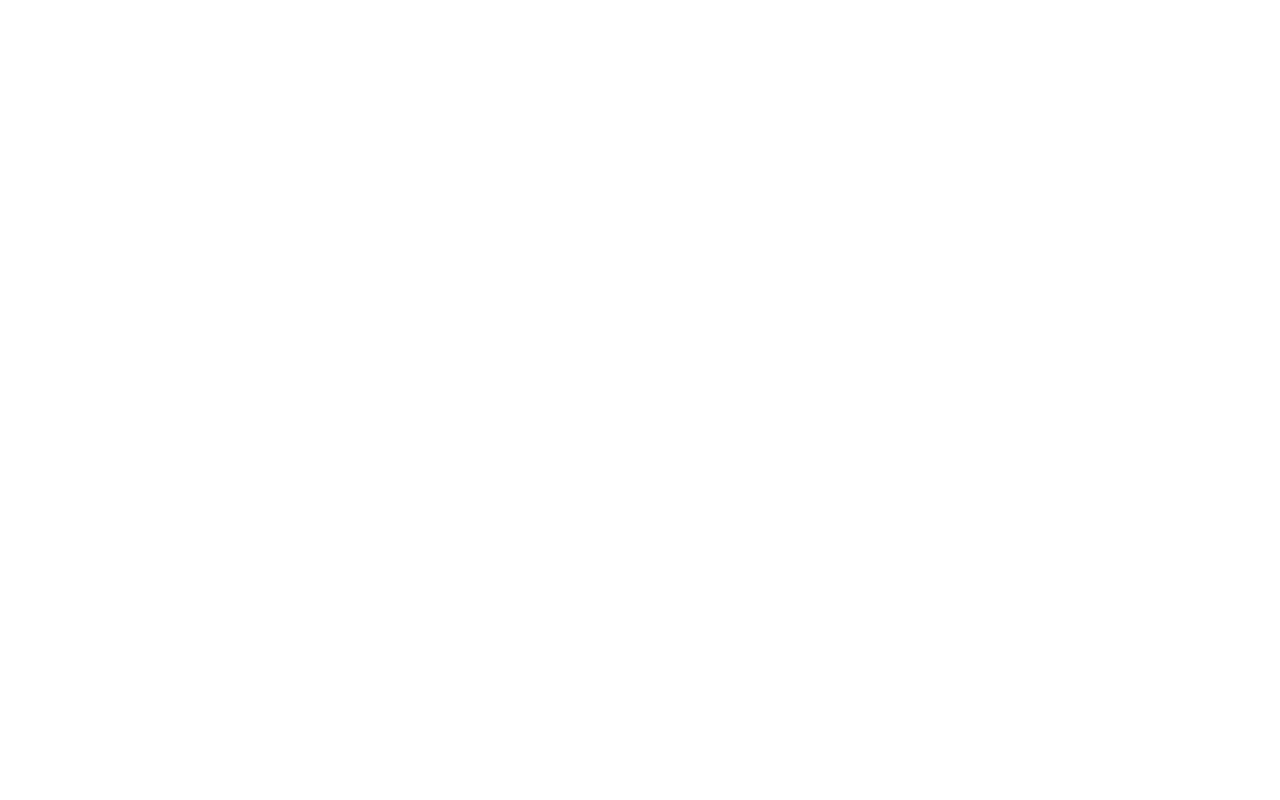
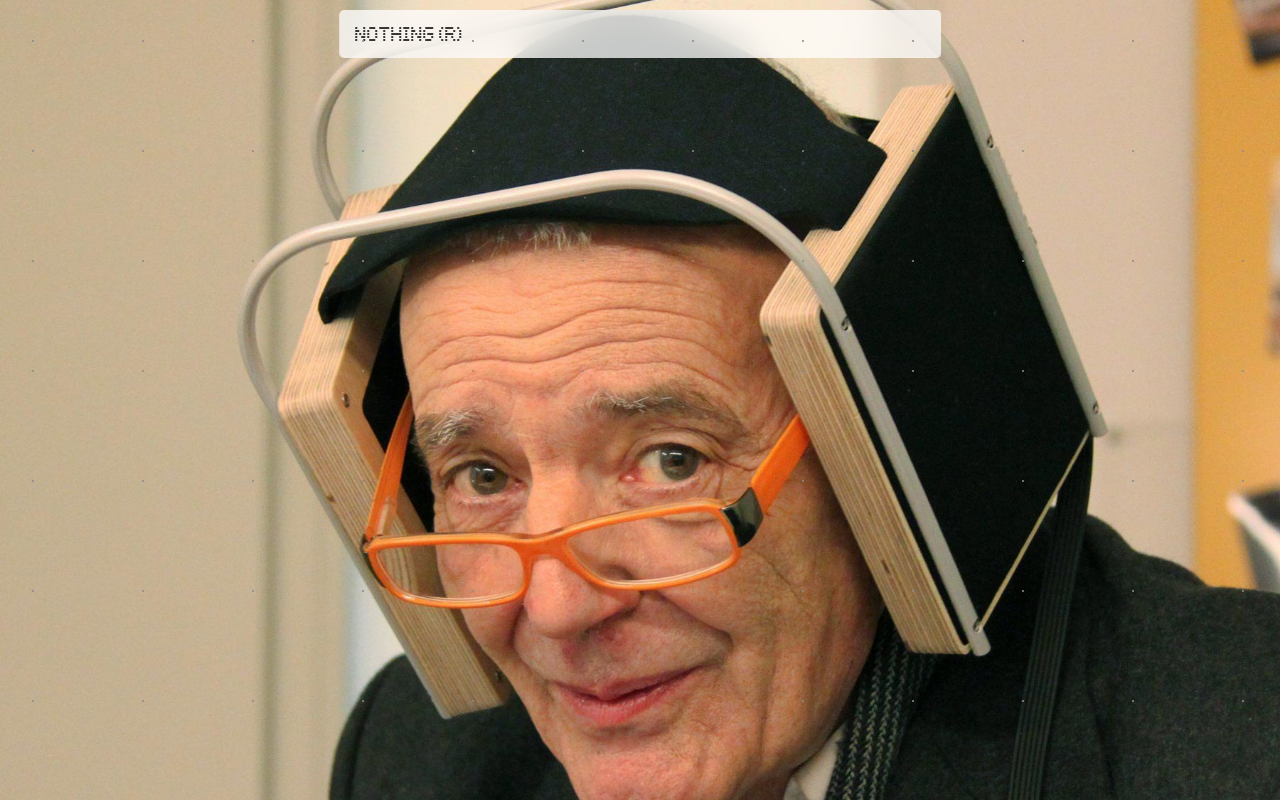
Before and after one commit to barkmand/Something-Audio, a plain HTML site: page index.html in a window 1280 px wide. Shown: the top 800 px of the page. Drawn offline with Linux system fonts and the light colour scheme.

Commit message:
Main, start of dots overlay and nav
Worked on the background images in .main and started on the nav. Began work on copying the dots overlay.

```diff
--- a/css/base/reset.css
+++ b/css/base/reset.css
@@ -0,0 +1,24 @@
+*{
+    margin: 0;
+    padding: 0;
+    box-sizing: border-box;
+    font-family: inherit;
+}
+
+html{
+    scroll-behavior: smooth;
+}
+
+img{
+    width: 100%;
+    display: block;
+    object-fit: cover;
+}
+
+a{
+    text-decoration: none;
+}
+
+ul{
+    list-style-type: none;
+}
--- a/css/base/typography.css
+++ b/css/base/typography.css
@@ -0,0 +1,3 @@
+html{
+    font-family: var(--breading-font);
+}
--- a/css/base/var.css
+++ b/css/base/var.css
@@ -0,0 +1,6 @@
+:root{
+    --breading-font: "geist mono";
+    --logo-font: "ndot55";
+    --title-font: "ndot57";
+    --serif-font: "ntype82";
+}
--- a/css/index.css
+++ b/css/index.css
@@ -1 +1,30 @@
 @import url(https://cdnjs.cloudflare.com/ajax/libs/font-awesome/7.3.1/css/all.css);
+
+@import url('https://fonts.googleapis.com/css2?family=Geist+Mono:ital,wght@0,100..900;1,100..900&display=swap');
+
+
+@import url(base/reset.css);
+@import url(base/var.css);
+@import url(base/typography.css);
+
+@import url(layout/dots-overlay.css);
+@import url(layout/nav.css);
+@import url(layout/header.css);
+@import url(layout/floating-box.css);
+@import url(layout/main.css);
+@import url(layout/footer.css);
+
+@import url(style.css);
+
+@font-face {
+  font-family: ntype82;
+  src: url(../assets/fonts/ntype82.ttf);
+}
+@font-face {
+  font-family: ndot55;
+  src: url(../assets/fonts/ndot55-regular.ttf);
+}
+@font-face {
+  font-family: ndot57;
+  src: url(../assets/fonts/ndot57-bold.ttf);
+}
--- /dev/null
+++ b/css/layout/dots-overlay.css
@@ -0,0 +1,18 @@
+/* MAKE A PARENT CONTAINER THAT IS DISPLAY FLEX TO CENTER THE DOT GRID. MAKE THE --cell-size INTO A CLAMP SO THE DOTS ALWAYS SIT AT THE EDGE OF THE SCREEN */
+
+
+.dots-overlay{
+    --cell-size: 110px;
+    background-image: radial-gradient(circle, rgba(140, 140, 140, 0.771)1px, rgba(0, 0, 0, 0) 1.5px);
+    background-size: var(--cell-size) var(--cell-size);
+    background-position: calc(1px - var(--cell-size) / 2) calc(1px - var(--cell-size) / 2); opacity: 1;
+
+    z-index: 10;
+    width: 95vw;
+    height: 90vh;
+    position: fixed;
+    top: 50%;
+    left: 50%;
+    transform: translate(-50%, -50%);
+
+}
--- a/css/layout/header.css
+++ b/css/layout/header.css
@@ -0,0 +1,3 @@
+.header{
+    font-family: var(--serif-font);
+}
--- a/css/layout/main.css
+++ b/css/layout/main.css
@@ -0,0 +1,17 @@
+
+.main-img{
+    height: 100vh;
+    width: 100vw;
+}
+
+.quadrant-container{
+    display: flex;
+    flex-wrap: wrap;
+    height: 100vh;
+
+}
+
+.quadrant-img{
+    width: 50vw;
+    height: 50vh;
+}
--- a/css/layout/nav.css
+++ b/css/layout/nav.css
@@ -0,0 +1,28 @@
+.nav{
+    position: fixed;
+    top: 10px;
+    left: 50%;
+    transform: translateX(-50%);
+    width: 47vw;
+    height: 3rem;
+
+    background: rgba(255, 255, 255, 0.75);
+    backdrop-filter: blur(15px);
+    border-radius: 5px;
+    display: flex;
+    align-items: center;
+    justify-content: space-between;
+    padding: 0 15px;
+    transition: 300ms;
+}
+
+.nav.inactive{
+    transform: translate(-50%, -58px);
+}
+
+.logo{
+    font-family: var(--logo-font);
+    color: black;
+    font-size: 1.25rem;
+    padding-top: 3px;
+}
--- a/index.html
+++ b/index.html
@@ -8,6 +8,23 @@
     <title>Something</title>
 </head>
 <body>
-
+    <div class="dots-overlay"></div>
+    <nav class="nav">
+        <a href="https://dk.nothing.tech/products/cmf-buds-pro-2?Colour=Pink" class="logo">NOTHING (R)</a>
+    </nav>
+    <main class="main">
+        <img src="assets/background-images/happy-ojisan.jpg" alt="background image" class="main-img">
+        <header class="header">
+            <!-- PUT ALL THE PRODUCT INFO IN HERE, THEN MAKE IT posabs TO GET IT TO THE TOP, THEN IN MOBILE/TABLET VIEW, posrel TO GET IT DOWN -->
+        </header>
+        <img src="assets/background-images/full-setup.webp" alt="background image" class="main-img">
+        <div class="quadrant-container">
+            <img src="assets/background-images/quadrant/amplifier-quadrant.jpg" alt="background image" class="main-img quadrant-img">
+            <img src="assets/background-images/quadrant/crazy-quadrant.webp" alt="background image" class="main-img quadrant-img">
+            <img src="assets/background-images/quadrant/dissatisfied-quadrant.jpg" alt="background image" class="main-img quadrant-img">
+            <img src="assets/background-images/quadrant/blacknwhite-quadrant.jpg" alt="background image" class="main-img quadrant-img">
+        </div>
+        <img src="assets/background-images/delightful.jpeg" alt="background image" class="main-img">
+    </main>
 </body>
 </html>
```
Also changed, not shown: assets/background-images/full-setup.webp (renamed from assets/background-images/quadrant/full-setup.webp), assets/background-images/happy-ojisan.jpg (renamed from assets/background-images/quadrant/happy-ojisan.jpg), assets/fonts/ndot55-regular.ttf (added), assets/fonts/ndot57-bold.ttf (added), assets/fonts/ntype82.ttf (added).
